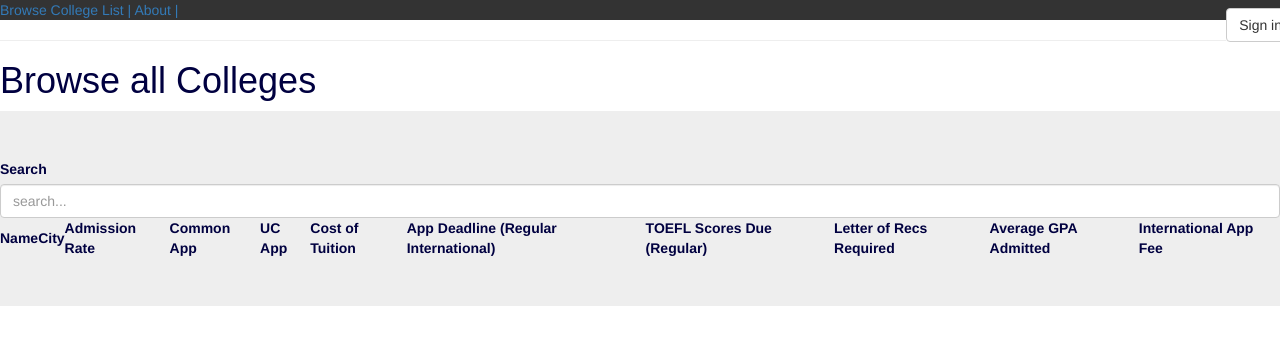
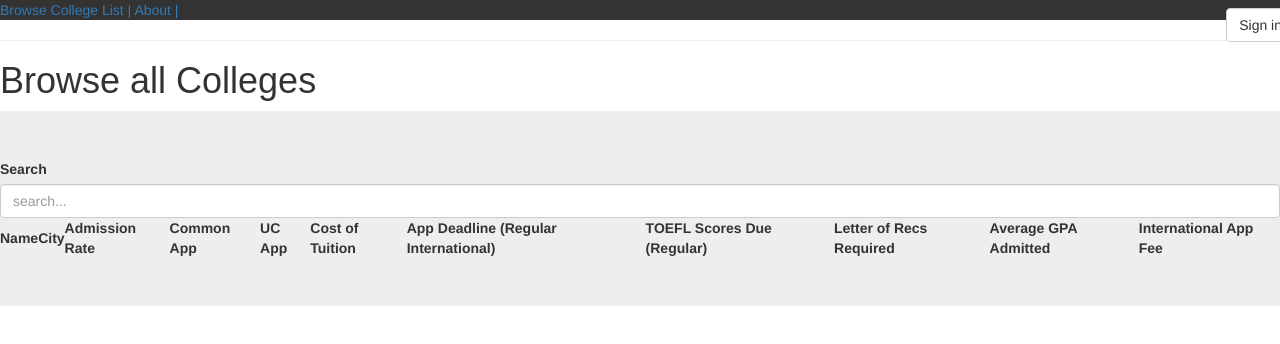
Before and after one commit to rubisc/AdmitMe, a website: page college_tracker/public/index.html in a window 1280 px wide. Drawn offline with nearby package versions, Linux system fonts and the light colour scheme; some packages are replaced by stand-ins of ours; no server answers.

Commit message:
some minor temporary styling

```diff
--- a/college_tracker/public/css/style.css
+++ b/college_tracker/public/css/style.css
@@ -10,7 +10,3 @@ td {
 h1 {
   font-family: sans-serif;
 }
-
-body {
-  color: #000040;
-}
```
